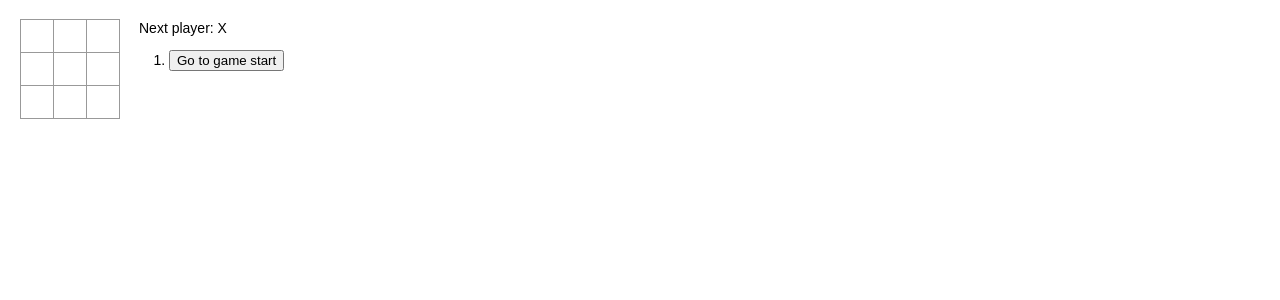
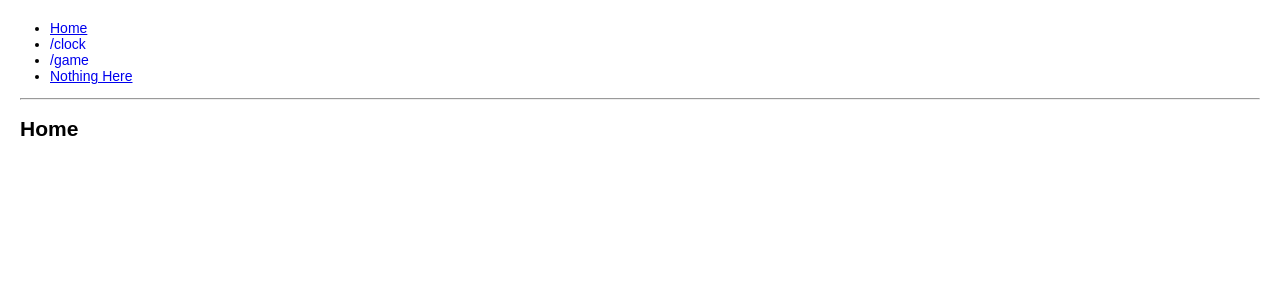
Before and after one commit to SanTeamo/react-demo, a React (Create React App) app: page / in a window 1280 px wide. Shown: the top 300 px of the page. Built offline with nearby package versions, Linux system fonts and the light colour scheme.

Commit message:
react-router

```diff
--- a/package.json
+++ b/package.json
@@ -8,6 +8,7 @@
     "@testing-library/user-event": "^12.8.3",
     "react": "^17.0.2",
     "react-dom": "^17.0.2",
+    "react-router-dom": "^6.0.2",
     "react-scripts": "4.0.3",
     "web-vitals": "^1.1.2"
   },
--- a/src/App.js
+++ b/src/App.js
@@ -1,18 +1,71 @@
-import logo from './logo.svg';
-import './App.css';
+import * as React from 'react';
+import { BrowserRouter as Router, Routes, Route, Outlet, Link } from 'react-router-dom';
+import { links, routes } from './router';
 
 const App = function App() {
   return (
-    <div className="App">
-      <header className="App-header">
-        <img src={logo} className="App-logo" alt="logo" />
-        <p>
-          Edit <code>src/App.js</code> and save to reload.
-        </p>
-        <a className="App-link" href="https://reactjs.org" target="_blank" rel="noopener noreferrer">
-          Learn React
-        </a>
-      </header>
+    <Router>
+      <div>
+        {/* Routes nest inside one another. Nested route paths build upon
+            parent route paths, and nested route elements render inside
+            parent route elements. See the note about <Outlet> below. */}
+        <Routes>
+          <Route path="/" element={<Layout />}>
+            <Route index element={<Home />} />
+            {routes}
+            {/* Using path="*"" means "match anything", so this route
+                acts like a catch-all for URLs that we don't have explicit
+                routes for. */}
+            <Route path="*" element={<NoMatch />} />
+          </Route>
+        </Routes>
+      </div>
+    </Router>
+  );
+};
+
+const Layout = function Layout() {
+  return (
+    <div>
+      {/* A "layout route" is a good place to put markup you want to
+          share across all the pages on your site, like navigation. */}
+      <nav>
+        <ul>
+          <li>
+            <Link to="/">Home</Link>
+          </li>
+          {links}
+          <li>
+            <Link to="/nothing-here">Nothing Here</Link>
+          </li>
+        </ul>
+      </nav>
+
+      <hr />
+
+      {/* An <Outlet> renders whatever child route is currently active,
+          so you can think about this <Outlet> as a placeholder for
+          the child routes we defined above. */}
+      <Outlet />
+    </div>
+  );
+};
+
+const Home = function Home() {
+  return (
+    <div>
+      <h2>Home</h2>
+    </div>
+  );
+};
+
+const NoMatch = function NoMatch() {
+  return (
+    <div>
+      <h2>Nothing to see here!</h2>
+      <p>
+        <Link to="/">Go to the home page</Link>
+      </p>
     </div>
   );
 };
--- a/src/index.js
+++ b/src/index.js
@@ -1,11 +1,11 @@
 import React from 'react';
 import ReactDOM from 'react-dom';
-import Game from './game/game';
+import App from './App';
 import reportWebVitals from './reportWebVitals';
 
 ReactDOM.render(
   <React.StrictMode>
-    <Game />
+    <App />
   </React.StrictMode>,
   document.getElementById('root')
 );
--- /dev/null
+++ b/src/router/index.js
@@ -0,0 +1,22 @@
+import React from 'react';
+import { Route } from 'react-router-dom';
+import pages from './pages';
+import ActiveLink from './links/active-link';
+
+const links = [];
+const routes = [];
+pages.forEach((p) => {
+  const { path } = p;
+  let newPath = path;
+  if (path && path.endsWith('/index')) {
+    newPath = path.replace(/\/index$/, '');
+  }
+  links.push(
+    <li key={p.path}>
+      <ActiveLink to={newPath}>{newPath}</ActiveLink>
+    </li>
+  );
+  routes.push(<Route key={p.path} path={newPath} element={<p.element />} />);
+});
+
+export { links, routes };
--- /dev/null
+++ b/src/router/links/active-link.js
@@ -0,0 +1,18 @@
+import { Link, useMatch, useResolvedPath } from 'react-router-dom';
+import React from 'react';
+
+const ActiveLink = function CustomLink({ children, to, ...props }) {
+  const resolved = useResolvedPath(to);
+  const match = useMatch({ path: resolved.pathname, end: true });
+  return (
+    <>
+      {/* eslint-disable-next-line react/jsx-props-no-spreading */}
+      <Link style={{ textDecoration: match ? 'underline' : 'none' }} to={to} {...props}>
+        {children}
+      </Link>
+      {match && ' <'}
+    </>
+  );
+};
+
+export default ActiveLink;
--- /dev/null
+++ b/src/router/pages/index.js
@@ -0,0 +1,15 @@
+const files = require.context('../../views', true, /^.\/[\w|-]+\/[\w|-]+\.js$/i);
+const pages = [];
+files.keys().forEach((key) => {
+  const newKey = key.replace(/(\.\/|\.js)/g, '');
+  const path = `/${newKey}`;
+  // const modulePath = `../../views/${newKey}`;
+  // const element = () => import(/* webpackChunkName: "about" */ `${modulePath}`);
+  const element = files(key).default;
+  pages.push({
+    path,
+    element,
+  });
+});
+
+export default pages;
--- /dev/null
+++ b/src/views/clock/index.js
@@ -0,0 +1,31 @@
+import React from 'react';
+
+class Clock extends React.Component {
+  constructor(props) {
+    super(props);
+    this.state = {
+      date: new Date(),
+    };
+  }
+
+  componentDidMount() {
+    this.timerId = setInterval(() => this.tick(), 1000);
+  }
+
+  componentWillUnmount() {
+    clearInterval(this.timerId);
+  }
+
+  tick() {
+    this.setState({
+      date: new Date(),
+    });
+  }
+
+  render() {
+    const { date } = this.state;
+    return <h2>It is {date.toLocaleTimeString()}</h2>;
+  }
+}
+
+export default Clock;
```
Also changed, not shown: src/views/game/game.css (renamed from src/game/game.css), src/views/game/index.js (renamed from src/game/game.js), 1 other file (tests, documents, lock files or other folders).
